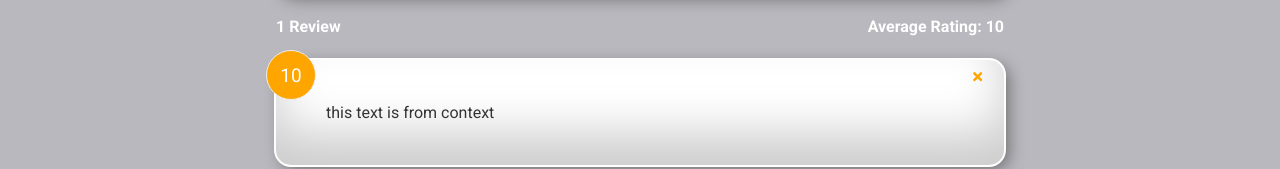
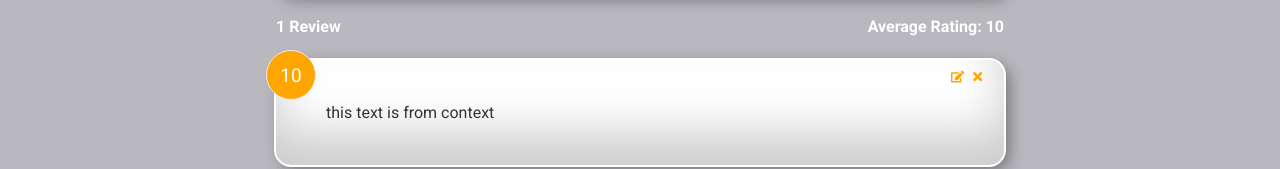
Before and after one commit to caeserlondon/react-feed-back, a React (Create React App) app: page / in a window 1280 px wide. Shown: the part 474-643 px from the top of the page. Built offline with nearby package versions, Linux system fonts and the light colour scheme.

Commit message:
Adding the useContext and edit functunality

```diff
--- a/src/components/FeedBackItem.jsx
+++ b/src/components/FeedBackItem.jsx
@@ -1,15 +1,18 @@
 import Card from './shared/Card'
-import { FaTimes } from 'react-icons/fa'
+import { FaTimes, FaEdit } from 'react-icons/fa'
 import { useContext } from 'react'
 import FeedbackContext from './context/FeedbackContext'
 
 const FeedbackItem = ({ item }) => {
-	const { deleteFeedback } = useContext(FeedbackContext)
+	const { deleteFeedback, editFeedback } = useContext(FeedbackContext)
 	return (
 		<Card>
 			<div className='num-display'>{item.rating}</div>
 			<button className='close' onClick={() => deleteFeedback(item.id)}>
 				<FaTimes />
+			</button>
+			<button className='edit' onClick={() => editFeedback(item)}>
+				<FaEdit />
 			</button>
 			<div className='text-display'>{item.text}</div>
 		</Card>
```
